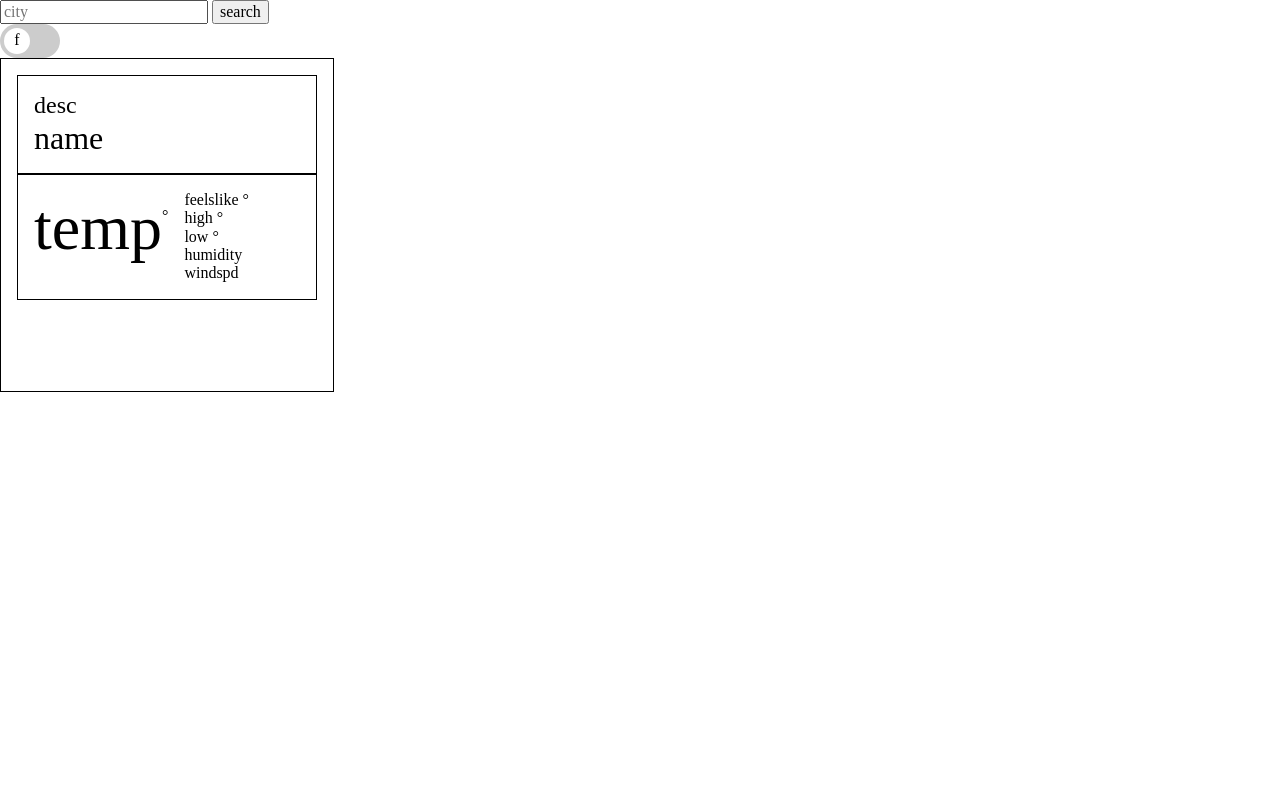
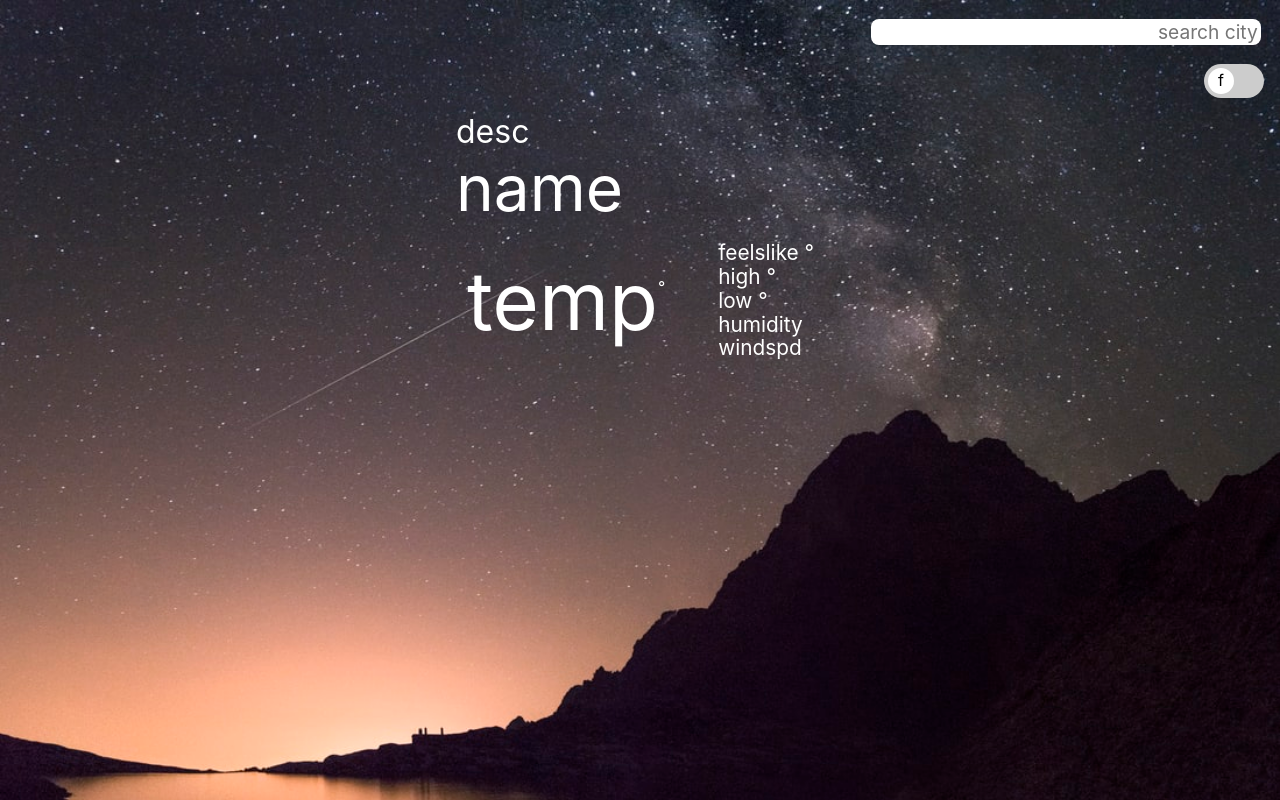
Before and after one commit to Michaelleojacob/weatherv1, a website built with webpack: page src/index.html in a window 1280 px wide. Built offline with nearby package versions, Linux system fonts and the light colour scheme; no server answers.

Commit message:
i think the app is complete

```diff
--- a/src/index.html
+++ b/src/index.html
@@ -9,8 +9,7 @@
   <body>
     <div id="container">
       <form id="inputWrapper">
-        <input id="input" type="text" placeholder="city" autocomplete="off" />
-        <button>search</button>
+        <input id="input" type="text" placeholder="search city" autocomplete="off" />
       </form>
 
       <div id="toggler">
--- a/src/style.css
+++ b/src/style.css
@@ -1,3 +1,4 @@
 @import './normalize.css';
+@import './view/app.css';
 @import './toggle/toggle.css';
 @import './view/card.css';
--- /dev/null
+++ b/src/view/app.css
@@ -0,0 +1,43 @@
+html,
+body {
+  margin: 0;
+  height: 100%;
+  background: url('../image/mountain.jpeg');
+  background-repeat: no-repeat;
+  background-size: cover;
+}
+
+#container {
+  display: flex;
+  flex-direction: column;
+  font-family: -apple-system, BlinkMacSystemFont, 'Segoe UI', Roboto, Oxygen, Ubuntu, Cantarell,
+    'Open Sans', 'Helvetica Neue', sans-serif;
+}
+
+#inputWrapper {
+  align-self: flex-end;
+  padding: 1em;
+  font-size: 1.2em;
+}
+
+#input {
+  text-align: end;
+  width: max(175px, 30vw);
+  border-radius: 8px;
+  border: 1px solid transparent;
+}
+
+#input:focus {
+  outline-width: 0;
+  border: 1px solid black;
+}
+
+#toggler {
+  padding-right: 1em;
+  align-self: flex-end;
+}
+
+#cardWrap {
+  align-self: center;
+  color: white;
+}
--- a/src/view/card.css
+++ b/src/view/card.css
@@ -1,36 +1,46 @@
 #cardWrap {
-  border: 1px solid black;
-  height: 300px;
-  width: 300px;
-  padding: 1em;
+  display: flex;
+  flex-direction: column;
+  justify-content: space-evenly;
+  width: min(100%, 400px);
 }
 
 #cardHeader {
-  border: 1px solid black;
+  display: flex;
+  flex-direction: column;
+  align-items: flex-start;
   padding: 1em;
 }
 
 #desc {
-  font-size: 1.5em;
+  font-size: 2em;
 }
 #name {
-  font-size: 2em;
+  font-size: 4em;
 }
 
 #tempAndStatsWrap {
-  border: 1px solid black;
   display: flex;
-  gap: 1em;
-  padding: 1em;
+  justify-content: space-around;
+  align-items: center;
 }
 #temp {
-  font-size: 4em;
+  font-size: 5em;
 }
 
 #cardTemp {
   display: flex;
+  border: 1px solid transparent;
 }
 
 #degCorFWrap {
   margin-top: 1rem;
 }
+
+#stats {
+  font-size: 1.3rem;
+}
+
+#tempcf {
+  font-size: 1.5em;
+}
```
Also changed, not shown: dist/9e4e3573054c8cb3daf8.jpeg (added), dist/index.bundle.js, dist/index.html, src/image/mountain.jpeg (added), 1 other file.
